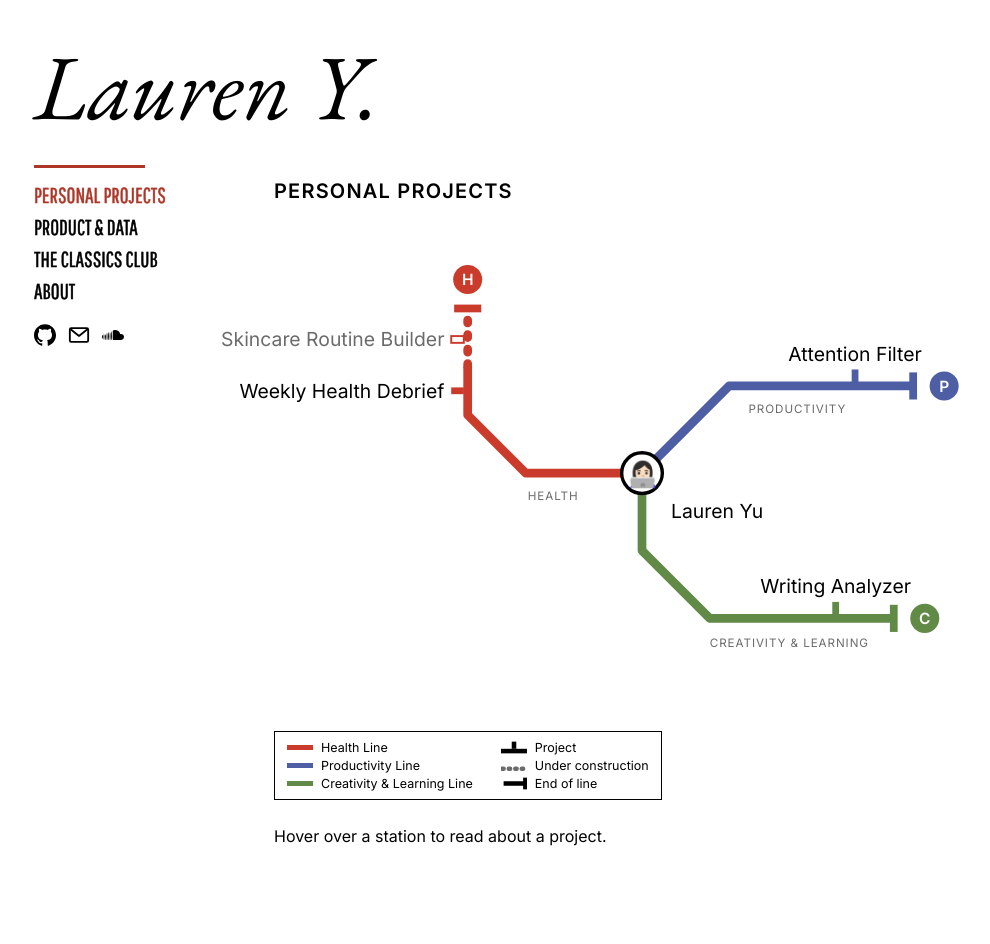
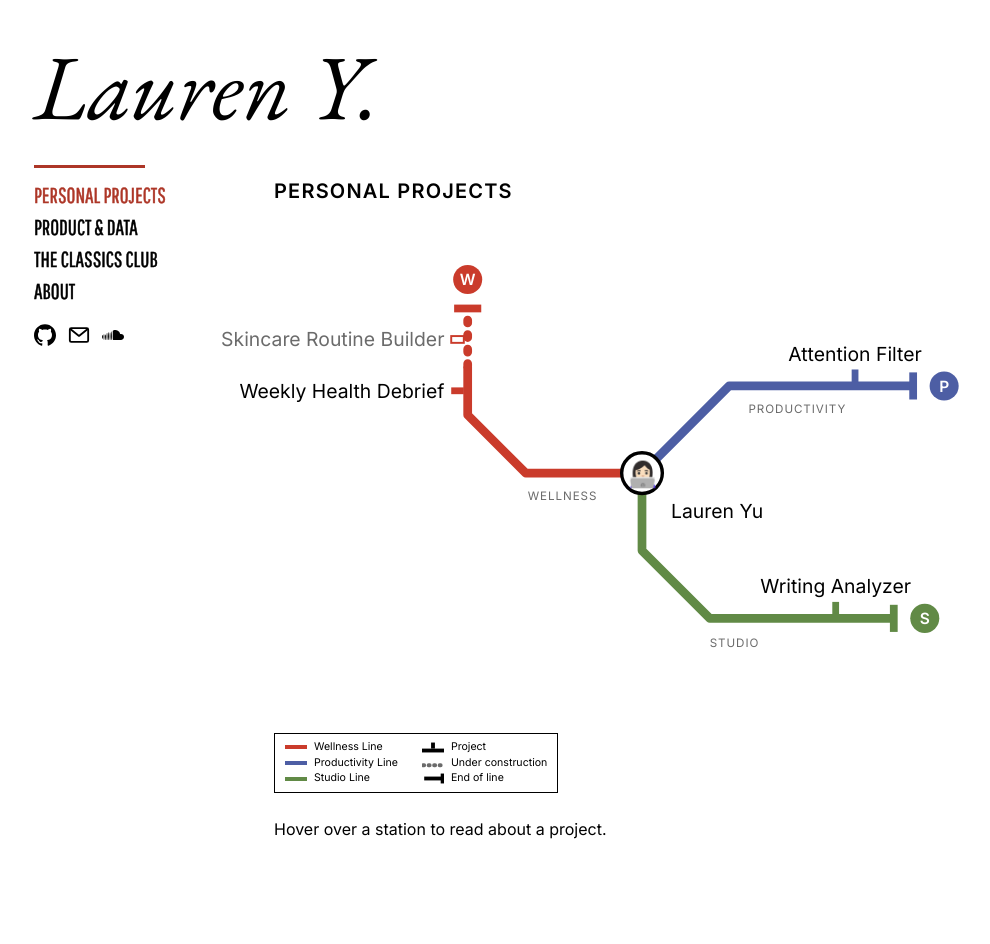
Before and after one commit to laurengyu/laurengyu.github.io, a Jekyll site: the page built from projects/index.html, in a window 1280 px wide. Shown: the whole page, without its empty margins (6-996 px from the left). Built offline with Jekyll 4.4.1, drawn with Linux system fonts in a browser that asks for light colours.

Commit message:
Rename metro lines, shrink legend, keep line colour on hover
- Lines are now Wellness / Productivity / Studio (badges W / P / S)
- Legend box scaled to 85%
- Stop the site-wide a:hover colour from recolouring linked stations

Co-Authored-By: Claude Opus 5.5 <noreply@anthropic.com>

```diff
--- a/projects/index.html
+++ b/projects/index.html
@@ -14,13 +14,13 @@ body_class: front--pinned
     hues, so they stay distinct but shift with the front page's still.
   {%- endcomment %}
   <svg class="metro" viewBox="0 0 760 500" role="img" aria-label="Projects drawn as a metro map, one line per theme">
-    <!-- Health line -->
+    <!-- Wellness line -->
     <g class="metro-route line--health" data-line="health">
       <path class="metro-line" d="M380 250 H260 L200 190 V140"/>
       <path class="metro-line metro-line--wip" d="M200 140 V80"/>
       <rect class="metro-terminus" x="186" y="76" width="28" height="8"/>
-      <g class="metro-badge" transform="translate(200 50)"><circle r="15"/><text y="6">H</text></g>
-      <text class="metro-linename" x="262" y="278">Health</text>
+      <g class="metro-badge" transform="translate(200 50)"><circle r="15"/><text y="6">W</text></g>
+      <text class="metro-linename" x="262" y="278">Wellness</text>
       <g class="metro-station" data-id="health" tabindex="0" transform="translate(200 165)">
         <rect class="metro-hit" x="-230" y="-18" width="240" height="36"/>
         <rect class="metro-tick" x="-17" y="-3.5" width="13" height="7"/>
@@ -46,12 +46,12 @@ body_class: front--pinned
       </g>
     </g>
 
-    <!-- Creativity & Learning line -->
+    <!-- Studio line -->
     <g class="metro-route line--create" data-line="create">
       <path class="metro-line" d="M380 250 V330 L450 400 H640"/>
       <rect class="metro-terminus" x="636" y="386" width="8" height="28"/>
-      <g class="metro-badge" transform="translate(672 400)"><circle r="15"/><text y="6">C</text></g>
-      <text class="metro-linename" x="450" y="430">Creativity &amp; Learning</text>
+      <g class="metro-badge" transform="translate(672 400)"><circle r="15"/><text y="6">S</text></g>
+      <text class="metro-linename" x="450" y="430">Studio</text>
       <a href="{{ '/projects/writing-analyzer/' | relative_url }}" target="_blank" rel="noopener">
         <g class="metro-station" data-id="writing" transform="translate(580 400)">
           <rect class="metro-hit" x="-85" y="-48" width="170" height="58"/>
@@ -72,9 +72,9 @@ body_class: front--pinned
   <!-- legend, as on the map in a carriage -->
   <div class="metro-legend">
     <ul class="metro-legend-lines">
-      <li class="line--health" data-line="health"><span class="metro-swatch"></span>Health Line</li>
+      <li class="line--health" data-line="health"><span class="metro-swatch"></span>Wellness Line</li>
       <li class="line--prod" data-line="prod"><span class="metro-swatch"></span>Productivity Line</li>
-      <li class="line--create" data-line="create"><span class="metro-swatch"></span>Creativity &amp; Learning Line</li>
+      <li class="line--create" data-line="create"><span class="metro-swatch"></span>Studio Line</li>
     </ul>
     <ul class="metro-legend-key">
       <li><svg viewBox="0 0 40 20" aria-hidden="true"><rect x="0" y="12" width="40" height="7" fill="#000"/><rect x="16.5" y="1" width="7" height="11" fill="#000"/></svg>Project</li>
@@ -116,6 +116,7 @@ body_class: front--pinned
     .metro-station { cursor: pointer; outline: none; }
     .metro-hit { fill: transparent; }
     .metro-tick { transition: transform 0.3s ease; transform-box: fill-box; }
+    .metro a:hover { color: inherit; } /* keep the line colour; front.scss a:hover would recolour it */
     .metro-station:hover .metro-label, .metro-station:focus .metro-label, .metro-station.is-on .metro-label { fill: currentColor; }
     .metro-station:hover .metro-tick, .metro-station:focus .metro-tick, .metro-station.is-on .metro-tick { transform: scale(1.6); }
     .metro-station--wip .metro-tick { fill: #fff; stroke: currentColor; stroke-width: 2; }
@@ -124,20 +125,20 @@ body_class: front--pinned
     .metro-emoji { font-size: 26px; font-family: "Apple Color Emoji", "Segoe UI Emoji", "Noto Color Emoji", sans-serif; }
 
     .metro-legend {
-      display: inline-flex; flex-wrap: wrap; gap: 6px 28px;
-      border: 1.5px solid #000; padding: 8px 12px; margin: 0 0 24px;
-      font-family: "Inter", Helvetica, sans-serif; font-size: 12.5px; line-height: 1.2;
+      display: inline-flex; flex-wrap: wrap; gap: 5px 24px;
+      border: 1.5px solid #000; padding: 7px 10px; margin: 0 0 24px;
+      font-family: "Inter", Helvetica, sans-serif; font-size: 10.6px; line-height: 1.2;
     }
     .metro-legend ul { list-style: none; margin: 0; padding: 0; display: grid; gap: 3px; }
-    .metro-legend li { display: flex; align-items: center; gap: 8px; }
+    .metro-legend li { display: flex; align-items: center; gap: 7px; }
     .metro-legend-lines li { cursor: default; }
     .metro-legend-lines li span ~ * { color: #000; }
-    .metro-swatch { width: 26px; height: 5px; background: currentColor; flex: none; }
+    .metro-swatch { width: 22px; height: 4px; background: currentColor; flex: none; }
     .metro-legend-lines li { color: #000; }
     .metro-legend-lines .line--health .metro-swatch { background: var(--line-health); }
     .metro-legend-lines .line--prod .metro-swatch   { background: var(--line-prod); }
     .metro-legend-lines .line--create .metro-swatch { background: var(--line-create); }
-    .metro-legend-key svg { width: 26px; height: 13px; flex: none; }
+    .metro-legend-key svg { width: 22px; height: 11px; flex: none; }
     .front-page p.metro-info { min-height: 5em; }
   </style>
   <script>
```
